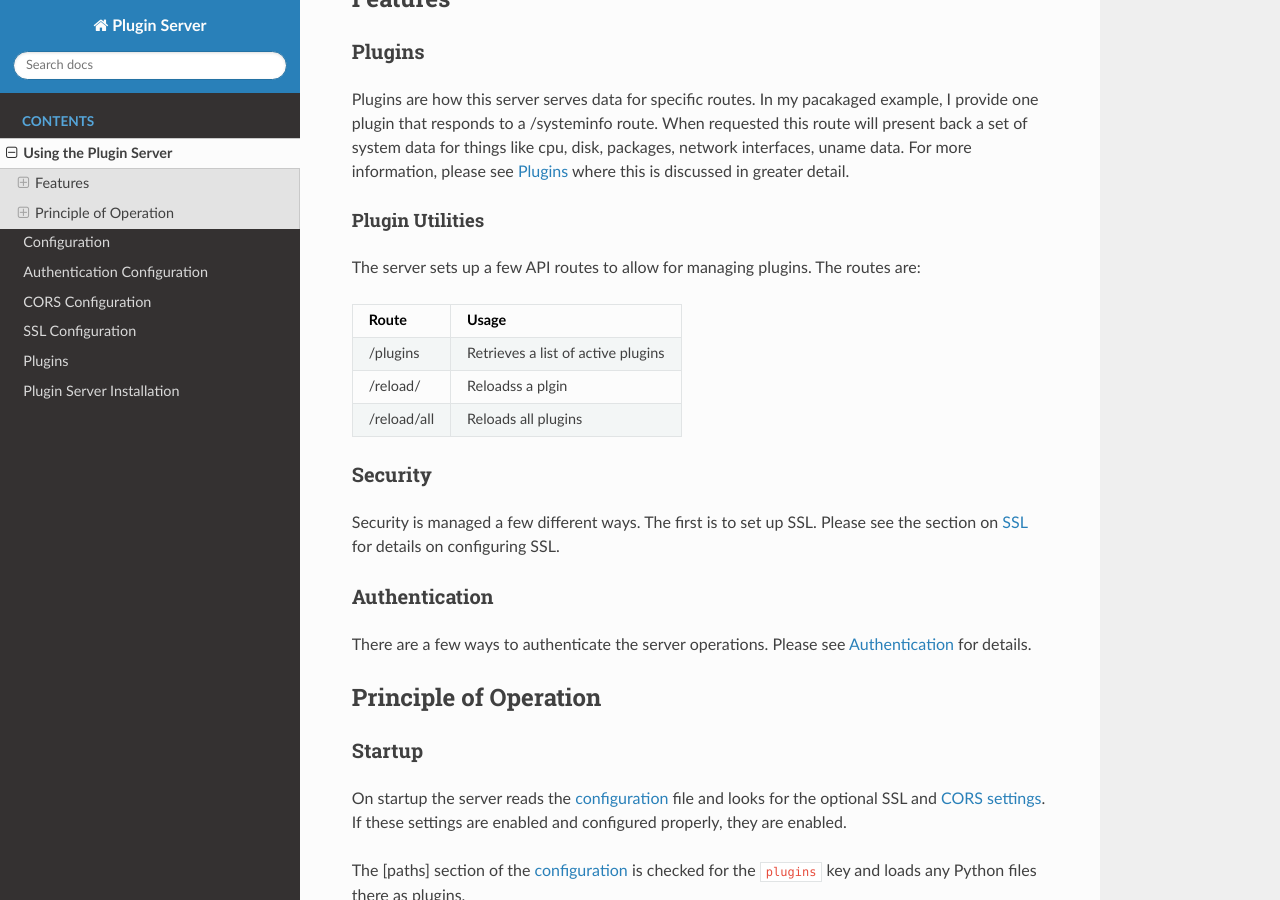
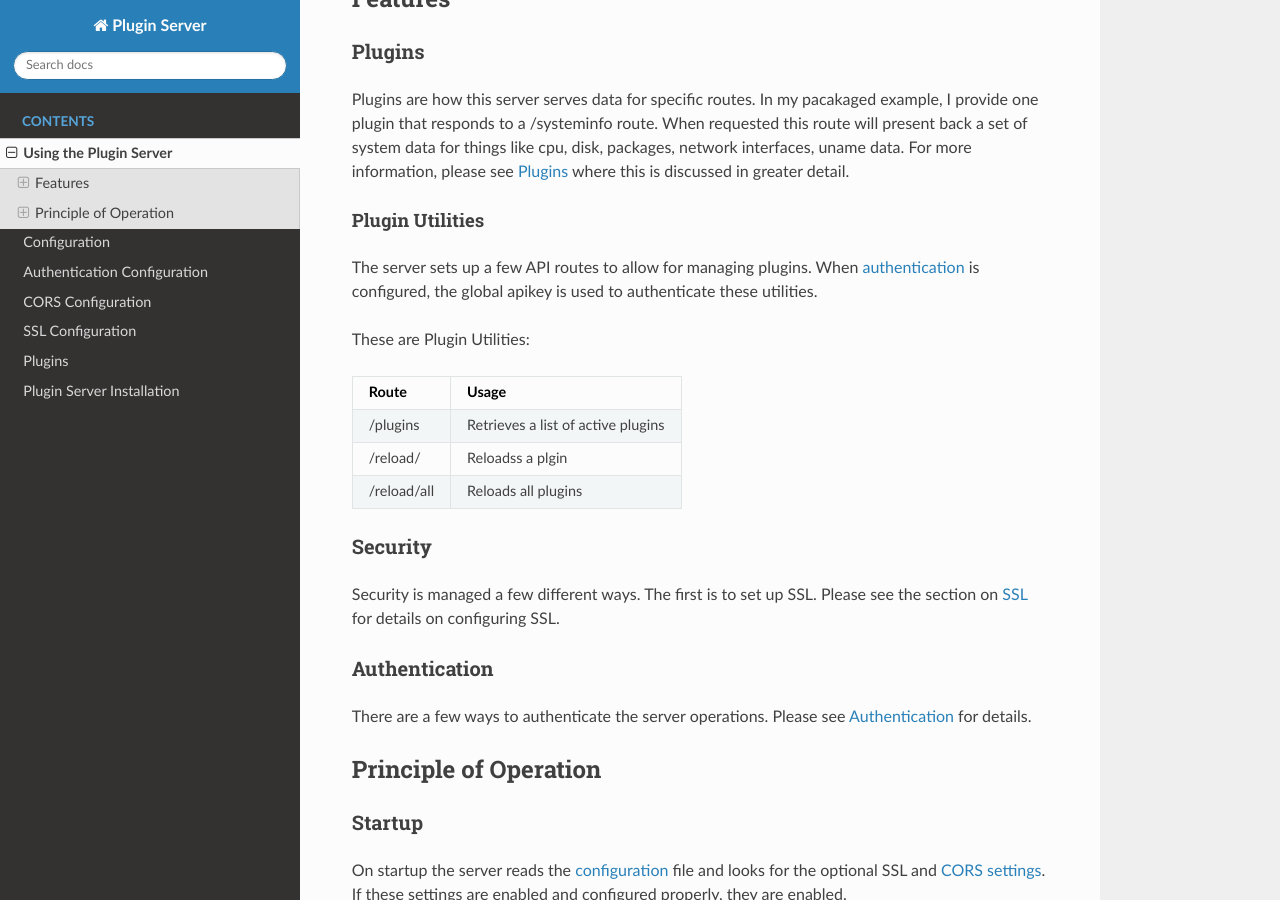
Before and after one commit to nicciniamh/pluginserver, a Sphinx documentation site: the page built from docs/Usage.md, in a window 1280 px wide and 900 px high, scrolled down 516 px. Built offline with Sphinx 7.4.7 and the Read the Docs theme 3.1.0, drawn with Linux system fonts in a browser that asks for light colours.

Commit message:
update usage to describe plugin utility authentication

```diff
--- a/docs/Usage.md
+++ b/docs/Usage.md
@@ -16,7 +16,9 @@ The server has various configuraiton options, which you should be familiar with.
 Plugins are how this server serves data for specific routes. In my pacakaged example, I provide one plugin that responds to a /systeminfo route. When requested this route will present back a set of system data for things like cpu, disk, packages, network interfaces, uname data. For more information, please see [Plugins](Plugins.md) where this is discussed in greater detail.
 
 #### Plugin Utilities
-The server sets up a few API routes to allow for managing plugins. The routes are:
+The server sets up a few API routes to allow for managing plugins. When [authentication](Auth.md) is configured, the global apikey is used to authenticate these utilities.
+
+These are Plugin Utilities:
 
 | Route             | Usage
 |-------------------|-------------------------------------------
```
